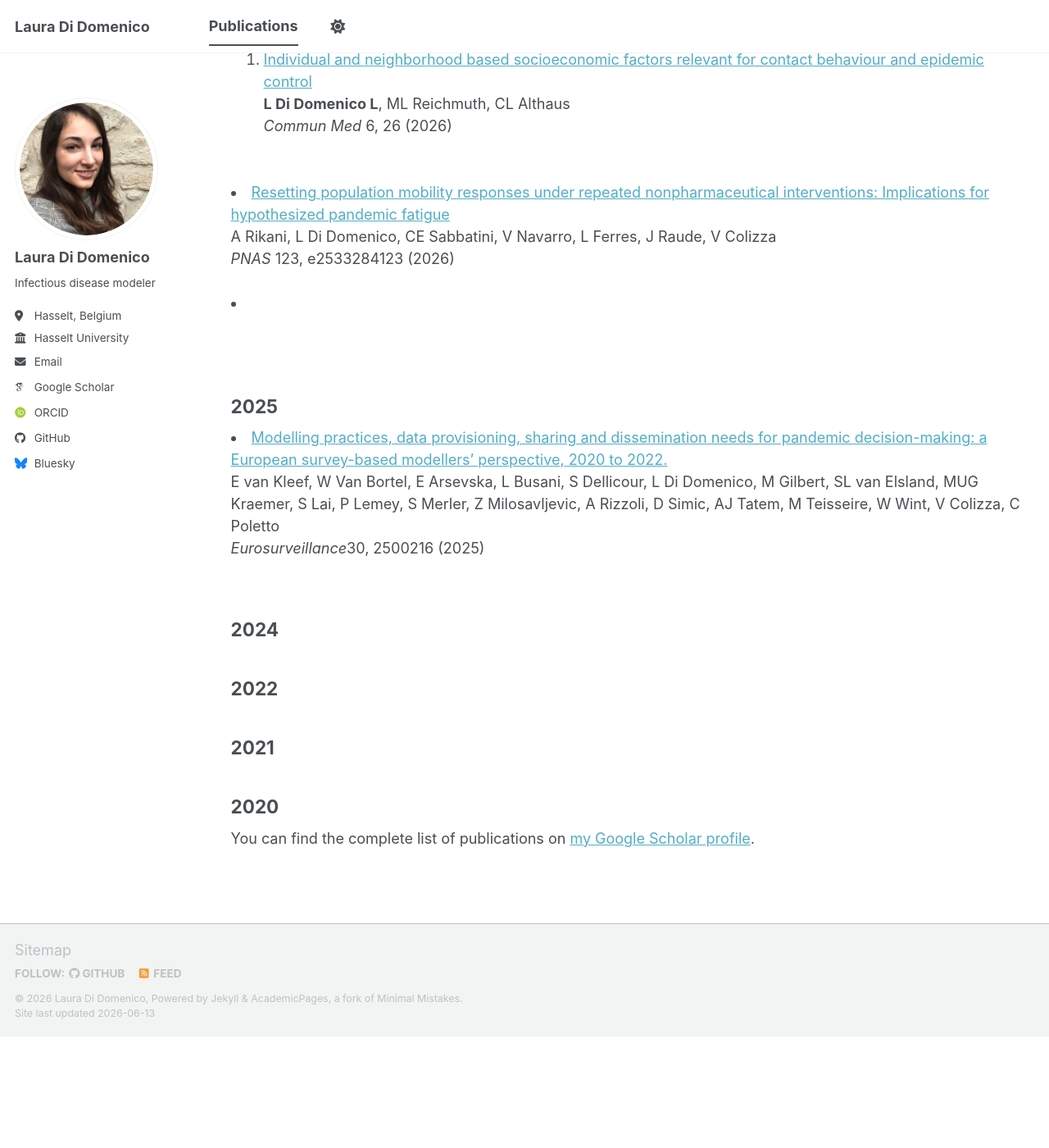
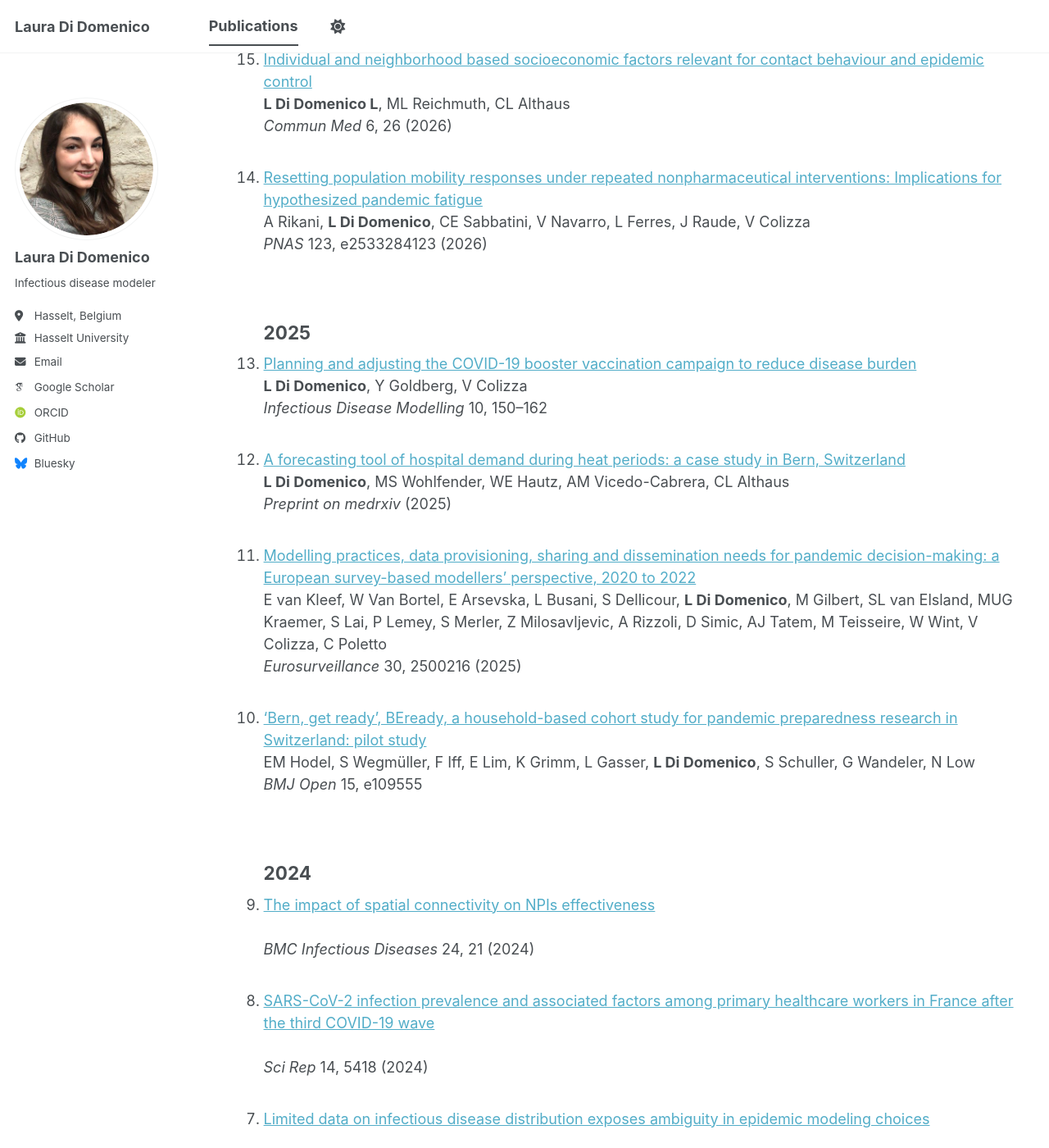
Before and after one commit to laura-didomenico/laura-didomenico.github.io, a Jekyll site: the page built from _pages/publications.html, in a window 1280 px wide and 1400 px high, scrolled down 277 px. Shown: the whole window at 82% size. Built offline with Jekyll 4.4.1, drawn with Linux system fonts in a browser that asks for light colours; some web fonts are replaced; a script bundle is joined from its source files by our own code; library files that are not in the unit come from our copies; before the commit the page ends 1541 px from its top, so only the background shows below that; some of the changed text lies outside the part shown.

Commit message:
Update publications list 2024 and 2025

```diff
--- a/_pages/publications.html
+++ b/_pages/publications.html
@@ -19,32 +19,86 @@ Mobility-driven synthetic contact matrices as a scalable solution for real-time
 Individual and neighborhood based socioeconomic factors relevant for contact behaviour and epidemic control</a><br>
 <strong>L Di Domenico L</strong>, ML Reichmuth, CL Althaus <br>
 <em>Commun Med</em> 6, 26 (2026)</li><br>
-</ol>
 
 <li><a href="https://doi.org/10.1073/pnas.2533284123">
 Resetting population mobility responses under repeated nonpharmaceutical interventions: Implications for hypothesized pandemic fatigue</a><br>
-A Rikani, </strong>L Di Domenico</strong>, CE Sabbatini, V Navarro, L Ferres, J Raude, V Colizza <br>
+A Rikani, <strong>L Di Domenico</strong>, CE Sabbatini, V Navarro, L Ferres, J Raude, V Colizza <br>
 <em>PNAS</em> 123, e2533284123 (2026)</li><br>
+
+<h2 id="publications"> 2025 </h2>
+
+<li><a href="https://doi.org/">
+Planning and adjusting the COVID-19 booster vaccination campaign to reduce disease burden</a><br>
+<strong>L Di Domenico</strong>, Y Goldberg, V Colizza<br>
+<em>Infectious Disease Modelling</em> 10, 150–162 </li><br>
+
+<li><a href="https://doi.org/10.1101/2025.11.12.25340087">
+A forecasting tool of hospital demand during heat periods: a case study in Bern, Switzerland </a><br>
+<strong>L Di Domenico</strong>, MS Wohlfender, WE Hautz, AM Vicedo-Cabrera, CL Althaus<br>
+<em>Preprint on medrxiv </em> (2025) </li><br>
+
+<li><a href="https://doi.org/10.2807/1560-7917.ES.2025.30.42.2500216">
+Modelling practices, data provisioning, sharing and dissemination needs for pandemic decision-making: a European survey-based modellers’ perspective, 2020 to 2022 </a><br>
+E van Kleef, W Van Bortel, E Arsevska, L Busani, S Dellicour, <strong>L Di Domenico</strong>, M Gilbert, SL van Elsland, MUG Kraemer, S Lai, P Lemey, S Merler, Z Milosavljevic, A Rizzoli, D Simic, AJ Tatem, M Teisseire, W Wint, V Colizza, C Poletto <br>
+<em>Eurosurveillance</em> 30, 2500216 (2025) </li><br>
+
+<li><a href="https://doi.org/">
+‘Bern, get ready’, BEready, a household-based cohort study for pandemic preparedness research in Switzerland: pilot study</a><br>
+EM Hodel, S Wegmüller, F Iff, E Lim, K Grimm, L Gasser, <strong>L Di Domenico</strong>, S Schuller, G Wandeler, N Low <br>
+<em>BMJ Open</em> 15, e109555 </li><br>
+
+<h2 id="publications"> 2024 </h2>
+
+<li><a href="https://doi.org/">
+The impact of spatial connectivity on NPIs effectiveness</a><br>
+<br>
+<em>BMC Infectious Diseases</em> 24, 21 (2024)</li><br>
+
+<li><a href="https://doi.org/">
+SARS-CoV-2 infection prevalence and associated factors among primary healthcare workers in France after the third COVID-19 wave</a><br>
+<br>
+<em>Sci Rep</em> 14, 5418 (2024)</li><br>
+
+<li><a href="https://doi.org/">
+Limited data on infectious disease distribution exposes ambiguity in epidemic modeling choices</a><br>
+<br>
+<em>Phys. Rev. Res.</em> 6, 023265</li><br>
+
+<h2 id="publications"> 2021 </h2>
 
 <li><a href="https://doi.org/">
 </a><br>
 <br>
 <em> </em> </li><br>
 
-<h2 id="publications"> 2025 </h2>
+<li><a href="https://doi.org/">
+</a><br>
+<br>
+<em> </em> </li><br>
 
-<li><a href="https://doi.org/10.2807/1560-7917.ES.2025.30.42.2500216">
-Modelling practices, data provisioning, sharing and dissemination needs for pandemic decision-making: a European survey-based modellers’ perspective, 2020 to 2022. </a><br>
-E van Kleef, W Van Bortel, E Arsevska, L Busani, S Dellicour, </strong>L Di Domenico</strong>, M Gilbert, SL van Elsland, MUG Kraemer, S Lai, P Lemey, S Merler, Z Milosavljevic, A Rizzoli, D Simic, AJ Tatem, M Teisseire, W Wint, V Colizza, C Poletto <br>
-<em>Eurosurveillance</em>30, 2500216 (2025) </li><br>
+<li><a href="https://doi.org/">
+</a><br>
+<br>
+<em> </em> </li><br>
 
-<h2 id="publications"> 2024 </h2>
-
-<h2 id="publications"> 2022 </h2>
-
-<h2 id="publications"> 2021 </h2>
+<li><a href="https://doi.org/">
+</a><br>
+<br>
+<em> </em> </li><br>
 
 <h2 id="publications"> 2020 </h2>
+
+<li><a href="https://doi.org/">
+</a><br>
+<br>
+<em> </em> </li><br>
+
+<li><a href="https://doi.org/">
+</a><br>
+<br>
+<em> </em> </li><br>
+
+</ol>
 
 {% if site.author.googlescholar %}
   <div class="wordwrap">You can find the complete list of publications on <a href="{{site.author.googlescholar}}">my Google Scholar profile</a>.</div>
```
